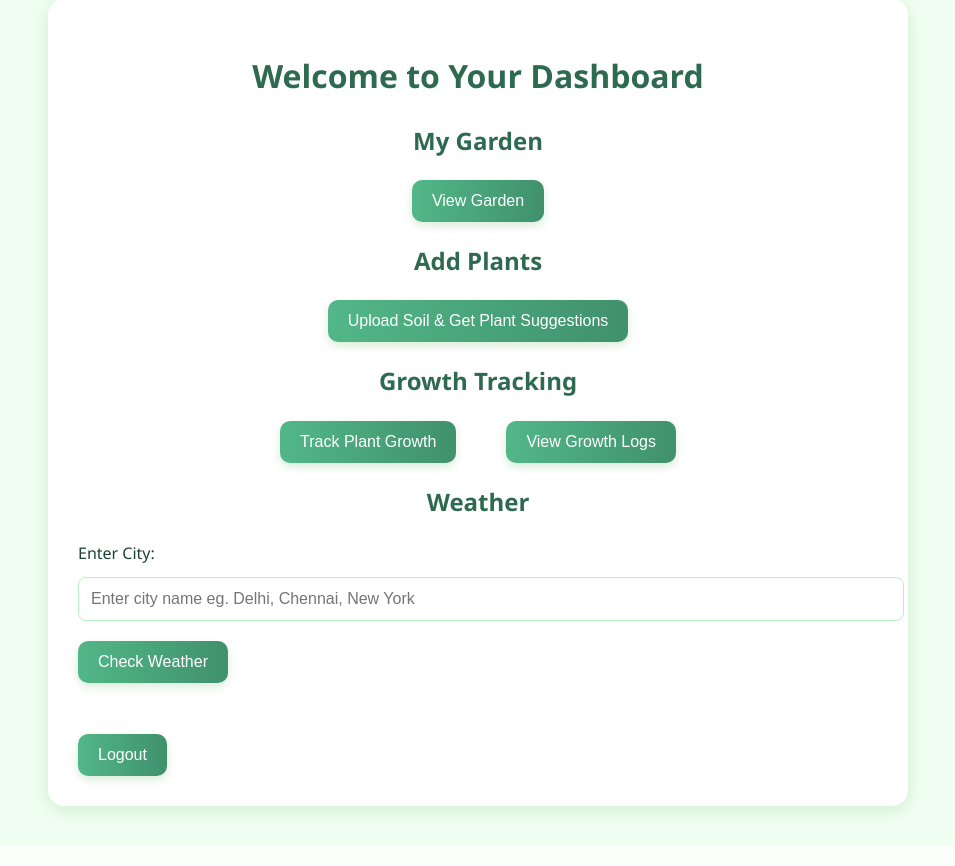
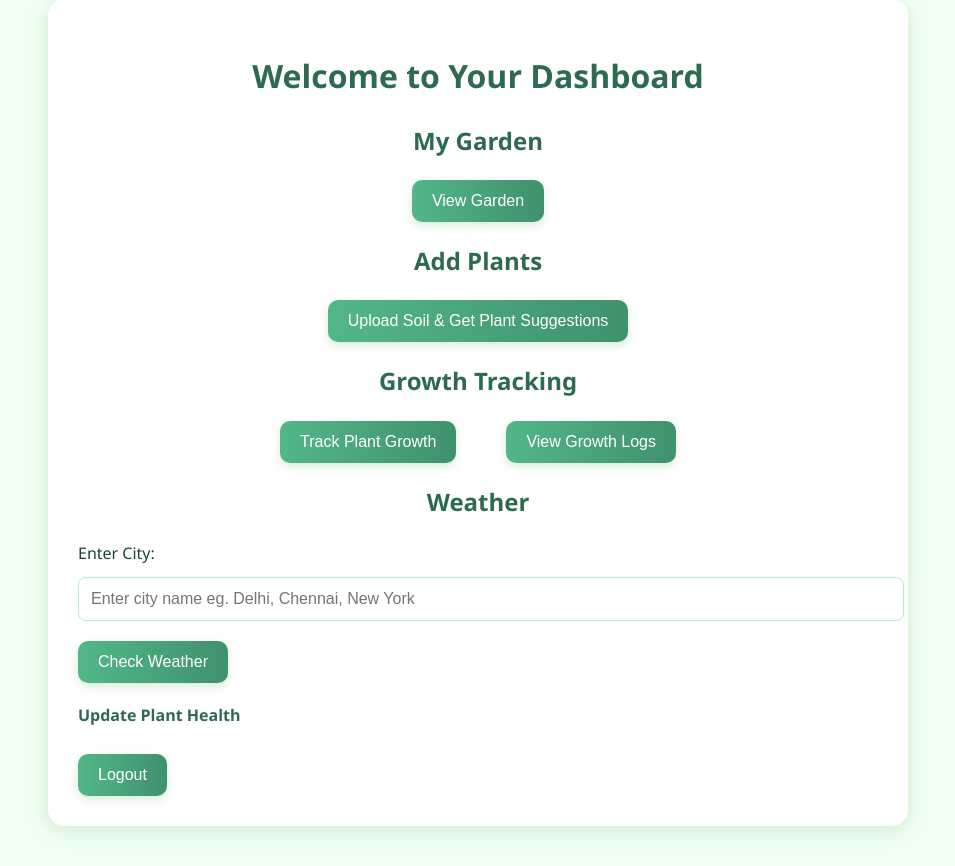
Before and after one commit to Rushil8/GreenCompanion, a Flask app: template templates/dashboard.html in a window 1280 px wide. Shown: the part 41-907 px from the top of the page, without its empty margins (162-1117 px from the left). Before the commit the page ends 867 px from the top, so only its background shows below. Run offline with Flask 3, Linux system fonts and the light colour scheme; the template is opened without the code that fills it, so the values that code supplies are empty; some libraries are stand-ins or nearby versions.

Commit message:
Add route and link for plant health form

```diff
--- a/app.py
+++ b/app.py
@@ -79,6 +79,12 @@ def update_health():
     db.collection("users").document(user_id).collection("plants").document(plant_id).update(health_data)
 
     return jsonify({"status": "success", "message": "Plant health updated"})
+
+@app.route("/plant_health/<plant_id>")
+def plant_health(plant_id):
+    if "user_id" not in session:
+        return redirect("/login")
+    return render_template("plant_health.html", plant_id=plant_id)
 
 
 @app.route("/weather/<city>")
--- a/templates/dashboard.html
+++ b/templates/dashboard.html
@@ -59,7 +59,9 @@
                             <a href="/dashboard">Check Another City</a>
                         {% endif %}
                 </section>
-            </div><br><br>
+            </div>
+            <a href="{{ url_for('plant_health', plant_id=plant.id) }}">Update Plant Health</a>
+<br><br>
             <form action="{{ url_for('logout') }}" method="post" style="display:inline;">
                 <button type="submit" class="btn">Logout</button>
             </form>
```
